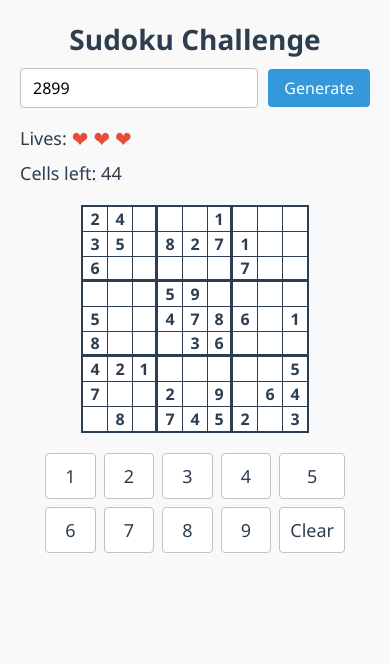
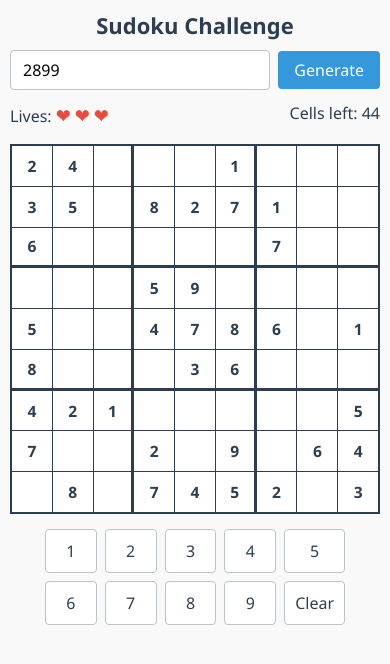
Before and after one commit to Aben-Bel/sudoku_matcher, a plain HTML site: page index.html in a window 390 px wide. Drawn offline with Linux system fonts and the light colour scheme.

Commit message:
dark mode

```diff
--- a/index.html
+++ b/index.html
@@ -2,7 +2,7 @@
 <html lang="en">
 <head>
     <meta charset="UTF-8">
-    <meta name="viewport" content="width=device-width, initial-scale=1.0">
+    <meta name="viewport" content="width=device-width, initial-scale=1.0, maximum-scale=1.0, user-scalable=no">
     <title>Sudoku Challenge</title>
     <style>
         :root {
@@ -23,6 +23,7 @@
             margin: 0;
             padding: 0;
             font-family: 'Segoe UI', Tahoma, Geneva, Verdana, sans-serif;
+            touch-action: manipulation; /* Prevents double-tap zoom on mobile */
         }
 
         body {
@@ -31,33 +32,36 @@
             flex-direction: column;
             align-items: center;
             min-height: 100vh;
-            padding: 20px;
+            padding: 10px;
+            overflow-x: hidden;
         }
 
         h1 {
             color: var(--primary-color);
             margin-bottom: 10px;
-            font-size: 28px;
+            font-size: clamp(22px, 5vw, 28px); /* Responsive font size */
+            text-align: center;
         }
 
         .game-container {
             display: flex;
             flex-direction: column;
             align-items: center;
+            width: 100%;
             max-width: 500px;
-            width: 100%;
         }
 
         .controls {
             display: flex;
             justify-content: space-between;
             width: 100%;
-            margin-bottom: 20px;
+            margin-bottom: 15px;
         }
 
         .seed-container {
             display: flex;
             align-items: center;
+            flex: 1;
         }
 
         #seed {
@@ -65,7 +69,7 @@
             border: 1px solid var(--border-color);
             border-radius: 4px;
             font-size: 16px;
-            width: 120px;
+            width: 100px;
             margin-right: 10px;
         }
 
@@ -84,28 +88,34 @@
             background-color: #2980b9;
         }
 
+        button:active {
+            transform: scale(0.98);
+        }
+
         .game-stats {
             display: flex;
             flex-direction: column;
-            gap: 8px;
+            gap: 6px;
         }
 
         .lives {
             display: flex;
             align-items: center;
-            font-size: 18px;
+            font-size: 16px;
             color: var(--primary-color);
+            white-space: nowrap;
         }
 
         .progress-counter {
-            font-size: 18px;
+            font-size: 16px;
             color: var(--primary-color);
+            white-space: nowrap;
         }
 
         .heart {
             color: #e74c3c;
-            font-size: 22px;
-            margin-left: 5px;
+            font-size: 20px;
+            margin-left: 4px;
         }
 
         .heart.lost {
@@ -118,7 +128,8 @@
             gap: 1px;
             border: 2px solid var(--primary-color);
             background-color: var(--primary-color);
-            max-width: 100%;
+            width: 100%;
+            max-width: min(95vw, 500px); /* Prevents overflow on small screens */
             aspect-ratio: 1/1;
         }
 
@@ -127,9 +138,10 @@
             display: flex;
             justify-content: center;
             align-items: center;
-            font-size: calc(16px + 1vw);
+            font-size: clamp(14px, 4vw, 24px); /* Responsive font size */
             cursor: pointer;
             user-select: none;
+            touch-action: manipulation;
             position: relative;
             aspect-ratio: 1/1;
         }
@@ -171,7 +183,7 @@
             gap: 8px;
             margin-top: 20px;
             width: 100%;
-            max-width: 300px;
+            max-width: min(95vw, 300px); /* Responsive width */
         }
 
         .num-button {
@@ -179,23 +191,34 @@
             color: var(--primary-color);
             border: 1px solid var(--border-color);
             border-radius: 4px;
-            padding: 10px;
-            font-size: 18px;
+            padding: min(10px, 3vw); /* Responsive padding */
+            font-size: clamp(16px, 5vw, 18px); /* Responsive font size */
             cursor: pointer;
             transition: background-color 0.2s;
+            min-height: 44px; /* Minimum touch target size for accessibility */
+            display: flex;
+            justify-content: center;
+            align-items: center;
         }
 
         .num-button:hover {
             background-color: var(--highlight-color);
         }
 
+        .num-button:active {
+            transform: scale(0.97);
+            background-color: var(--highlight-color);
+        }
+
         .message {
             margin-top: 20px;
-            padding: 10px 20px;
+            padding: 10px 15px;
             border-radius: 4px;
             text-align: center;
-            font-size: 18px;
+            font-size: 16px;
             display: none;
+            width: 100%;
+            max-width: 500px;
         }
 
         .message.success {
@@ -210,22 +233,82 @@
             display: block;
         }
 
+        /* Responsive adjustments */
         @media (max-width: 500px) {
             .controls {
                 flex-direction: column;
-                gap: 15px;
+                gap: 12px;
+                margin-bottom: 15px;
             }
 
             .seed-container {
                 width: 100%;
+                justify-content: space-between;
             }
 
             #seed {
                 flex-grow: 1;
+                width: auto;
+                margin-right: 8px;
             }
 
-            .cell {
-                font-size: 16px;
+            .game-stats {
+                flex-direction: row;
+                justify-content: space-between;
+                width: 100%;
+            }
+
+            .sudoku-grid {
+                margin: 0 auto;
+            }
+
+            .number-pad {
+                margin: 15px auto 0;
+            }
+        }
+
+        /* Prevent zooming on iOS when tapping on inputs */
+        @media screen and (-webkit-min-device-pixel-ratio: 0) {
+            select, textarea, input, button {
+                font-size: 16px !important;
+            }
+        }
+
+        /* Dark mode support */
+        @media (prefers-color-scheme: dark) {
+            :root {
+                --primary-color: #2c3e50;
+                --secondary-color: #3498db;
+                --background-color: #121212;
+                --cell-color: #1e1e1e;
+                --border-color: #2c3e50;
+                --highlight-color: #2c3e50;
+                --fixed-number-color: #ecf0f1;
+                --user-number-color: #3498db;
+            }
+
+            body {
+                color: #ecf0f1;
+            }
+
+            h1 {
+                color: #ecf0f1;
+            }
+
+            .lives, .progress-counter {
+                color: #ecf0f1;
+            }
+
+            #seed {
+                background-color: #1e1e1e;
+                color: #ecf0f1;
+                border-color: #2c3e50;
+            }
+
+            .num-button {
+                background-color: #1e1e1e;
+                color: #ecf0f1;
+                border-color: #2c3e50;
             }
         }
     </style>
@@ -236,7 +319,7 @@
 
         <div class="controls">
             <div class="seed-container">
-                <input type="text" id="seed" placeholder="4-digit code" maxlength="4" pattern="[0-9]{4}">
+                <input type="text" id="seed" placeholder="4-digit code" maxlength="4" pattern="[0-9]{4}" inputmode="numeric">
                 <button id="generate">Generate</button>
             </div>
             <div class="game-stats">
@@ -328,6 +411,13 @@
                 const defaultSeed = Math.floor(1000 + Math.random() * 9000).toString();
                 this.seedInput.value = defaultSeed;
                 this.generatePuzzle();
+
+                // Optimize for mobile - dismiss number keyboard after input
+                this.seedInput.addEventListener('input', () => {
+                    if (this.seedInput.value.length === 4) {
+                        this.seedInput.blur();
+                    }
+                });
             }
 
             createGridCells() {
@@ -505,7 +595,7 @@
                 }
 
                 // Define difficulty level - for difficult but solvable puzzles
-                const cellsToRemove = 55 + Math.floor(this.seededRandom() * 6); // 55-60 cells removed (difficult)
+                const cellsToRemove = 45 + Math.floor(this.seededRandom() * 6); // 45-50 cells removed (challenging but solvable)
 
                 // Create position array for all cells
                 const positions = [];
@@ -707,6 +797,9 @@
                 this.grid[row][col] = 0;
                 this.cells[index].textContent = '';
                 this.cells[index].classList.remove('user-input', 'incorrect');
+
+                // Update empty cells count
+                this.updateEmptyCellsCount();
             }
 
             // Check if the puzzle is complete
```
